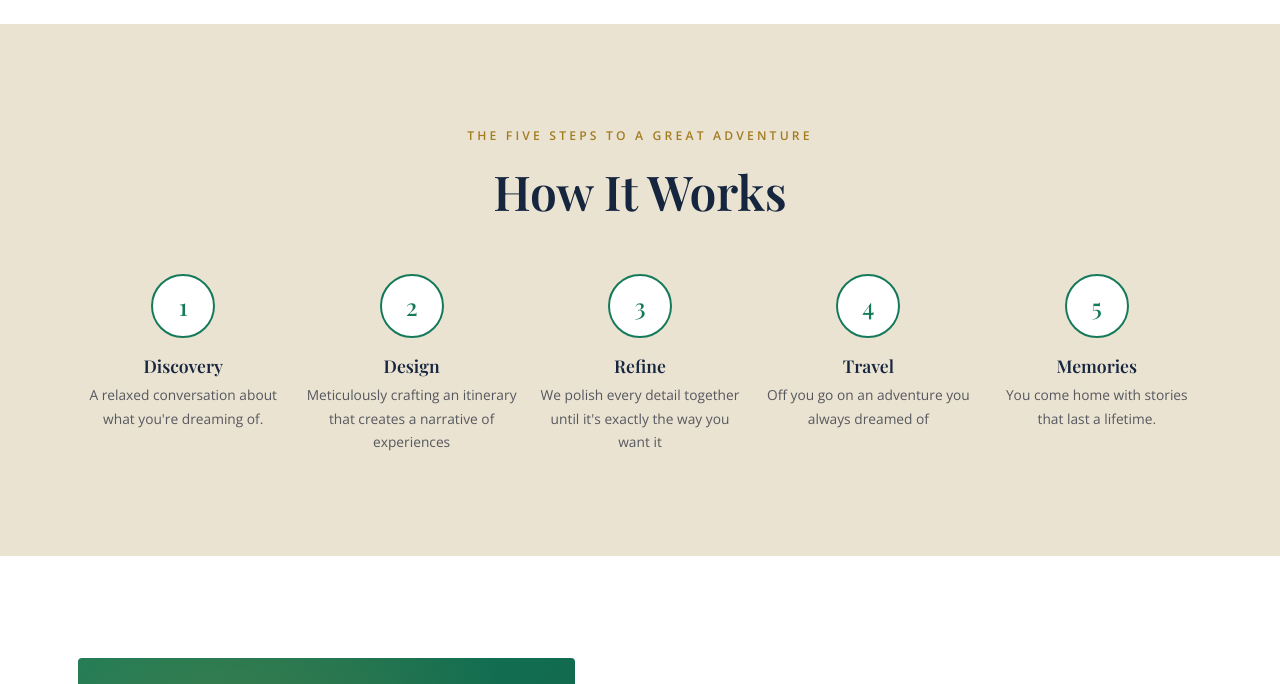
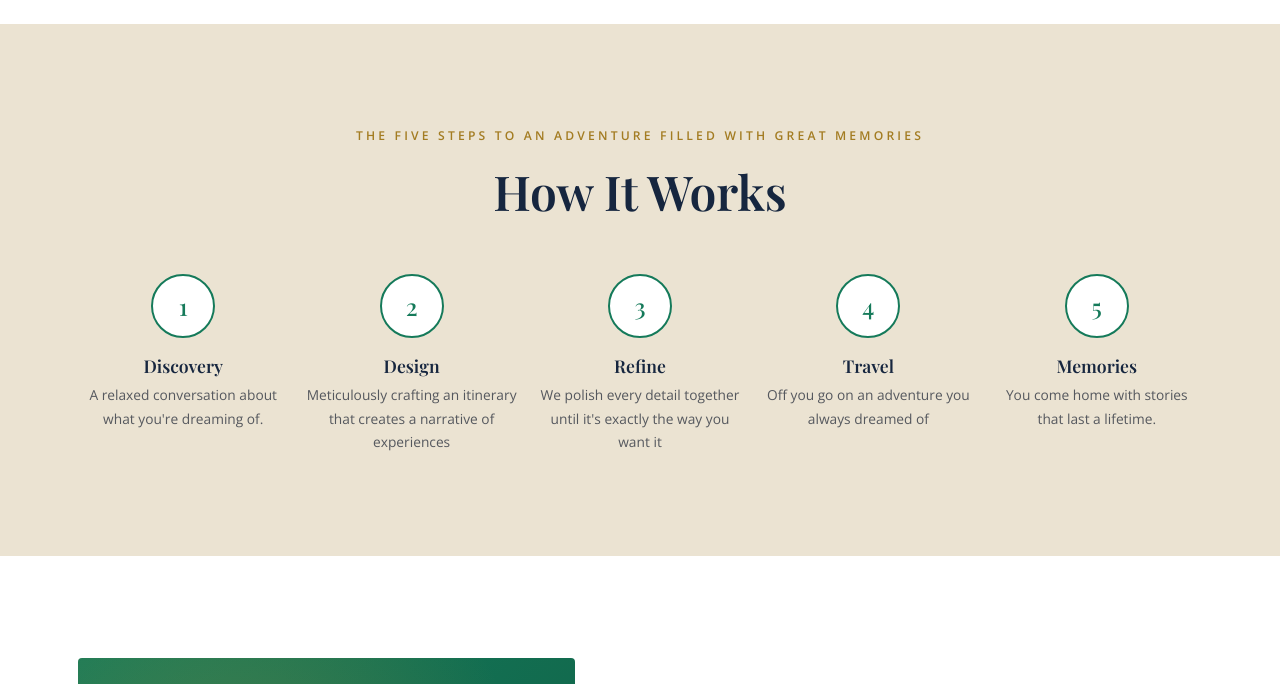
Before and after one commit to Jfade252/bigstepstravel, a website: page index.html in a window 1280 px wide. Shown: the part 5460-6144 px from the top of the page. Drawn offline with nearby package versions, Linux system fonts and the light colour scheme.

Commit message:
Update build-cc-agent

```diff
--- a/index.html
+++ b/index.html
@@ -404,7 +404,7 @@ footer .fnote{font-size:.78rem;margin-top:1.4rem;color:rgba(255,255,255,.4)}
 <!-- ===================== HOW IT WORKS ===================== -->
 <section class="how">
   <div class="wrap">
-    <div class="section-head"><p class="eyebrow">The Five Steps to a Great Adventure</p><h2>How It Works</h2></div>
+    <div class="section-head"><p class="eyebrow">The Five Steps to an Adventure filled with great memories</p><h2>How It Works</h2></div>
     <div class="how-grid">
       <div class="how-step"><div class="circle">1</div><h4>Discovery</h4><p>A relaxed conversation about what you're dreaming of.</p></div>
       <div class="how-step"><div class="circle">2</div><h4>Design</h4><p>Meticulously crafting an itinerary that creates a narrative of experiences</p></div>
```
